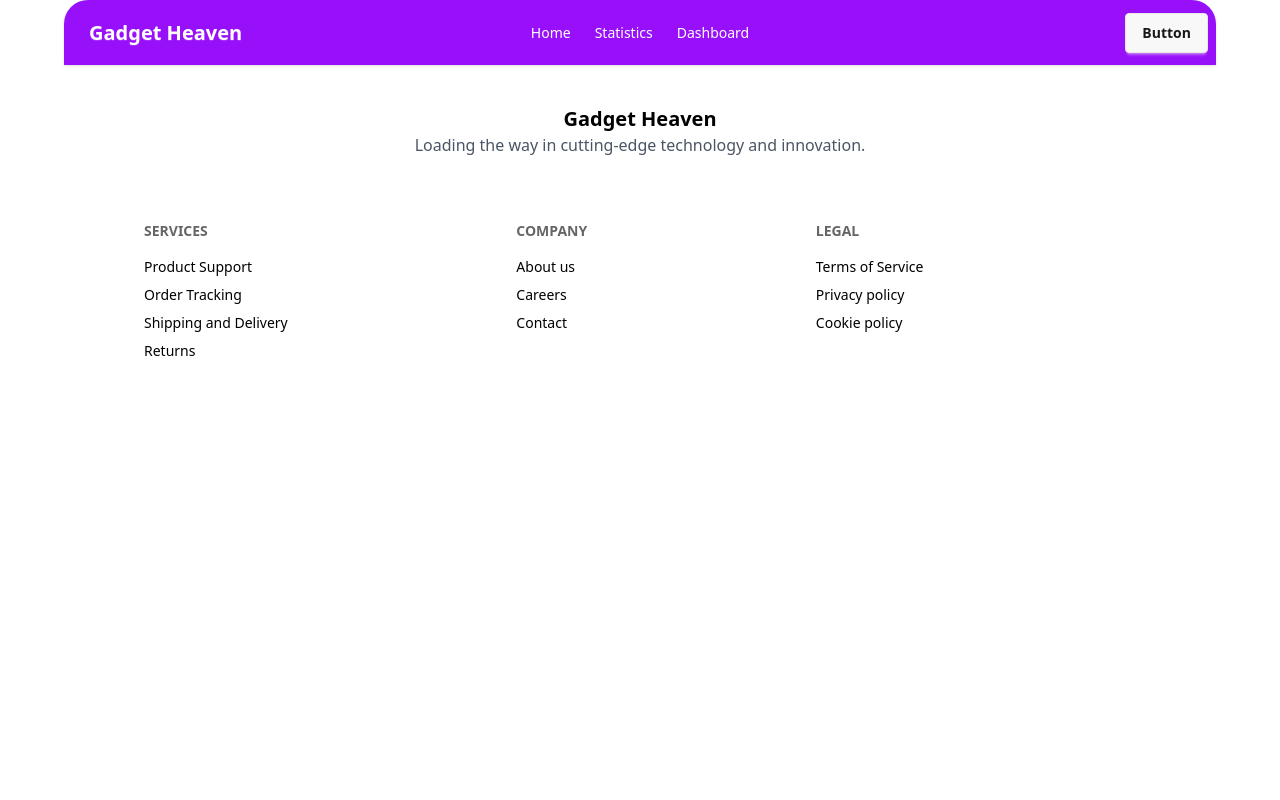
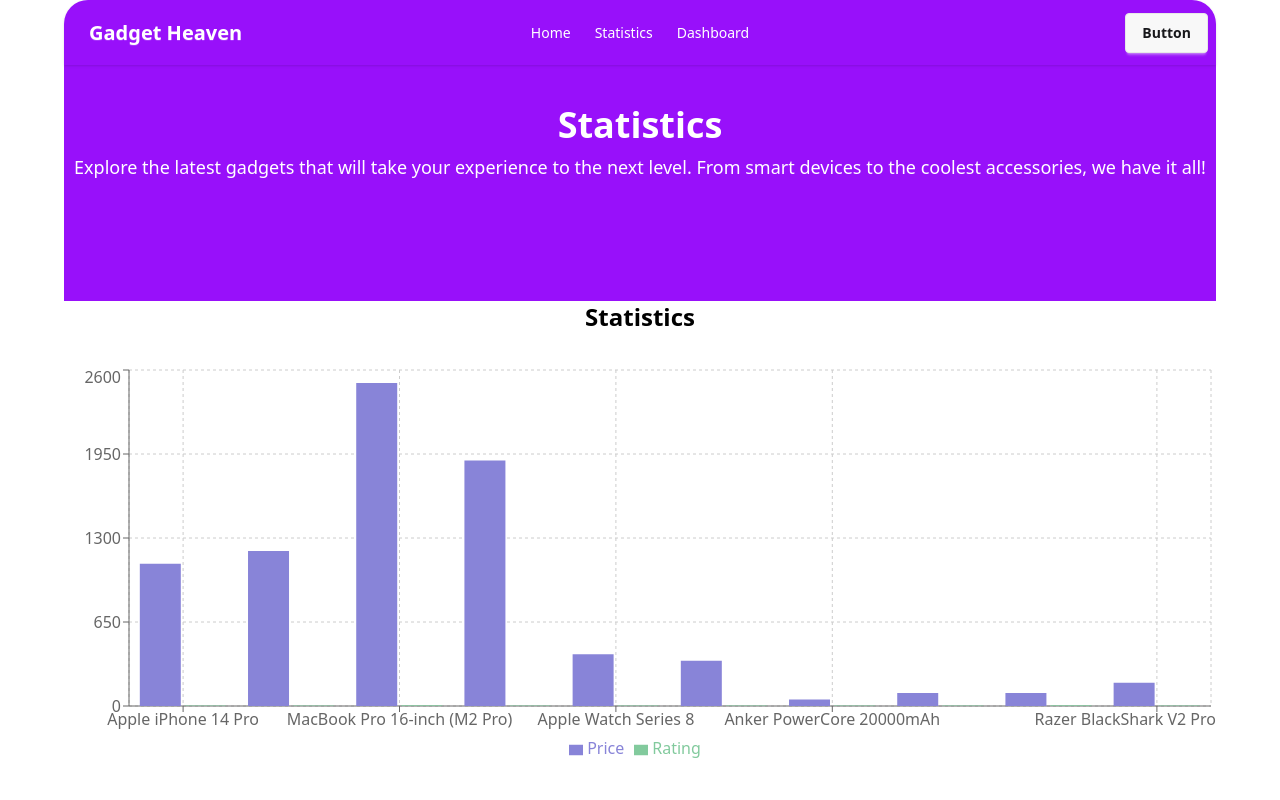
Before and after one commit to feeza-T/Gadget-Heaven, a React (Vite) app: page /statistics in a window 1280 px wide. Shown: the top 800 px of the page. Built offline with nearby package versions, Linux system fonts and the light colour scheme.

Commit message:
Done the Statistics part Using Rechart

```diff
--- a/package.json
+++ b/package.json
@@ -18,6 +18,7 @@
     "react-icons": "^5.4.0",
     "react-router-dom": "^7.1.5",
     "react-tabs": "^6.1.0",
+    "recharts": "^2.15.1",
     "sort-by": "^1.2.0",
     "tailwindcss": "^4.0.3"
   },
--- a/src/components/statistics/Statistics.jsx
+++ b/src/components/statistics/Statistics.jsx
@@ -1,11 +1,51 @@
-
+import  { useState, useEffect } from 'react';
+import { BarChart, Bar, XAxis, YAxis, CartesianGrid, Tooltip, Legend, ResponsiveContainer } from 'recharts';
 
 const Statistics = () => {
-    return (
-        <div>
+  const [chartData, setChartData] = useState([]);
 
-        </div>
-    );
+  useEffect(() => {
+     fetch('/gadgetsData.json')
+      .then((response) => response.json())
+      .then((data) => {
+        const chartData = data.map(item => ({
+          name: item.product_title,
+          price: item.price,
+          rating: item.rating
+        }));
+
+        setChartData(chartData);
+      })
+      .catch((error) => {
+        console.error("Error fetching data:", error);
+      });
+  }, []);
+
+  return (
+    <div className='mb-20'>
+        <div className="bg-purple-600 text-white text-center py-10 pb-30">
+        <h1 className="text-4xl font-bold">Statistics</h1>
+        <p className="mt-2 text-lg">
+        Explore the latest gadgets that will take your experience to the next level. From smart devices to the coolest accessories, we have it all!
+        </p>
+      </div>
+
+      <h1 className="text-center text-black text-2xl font-semibold mb-8">Statistics</h1>
+
+      {/* Bar Chart for Product Price */}
+      <ResponsiveContainer width="100%" height={400}>
+        <BarChart data={chartData}>
+          <CartesianGrid strokeDasharray="3 3" />
+          <XAxis dataKey="name" />
+          <YAxis />
+          <Tooltip />
+          <Legend />
+          <Bar dataKey="price" fill="#8884d8" name="Price" />
+          <Bar dataKey="rating" fill="#82ca9d" name="Rating" />
+        </BarChart>
+      </ResponsiveContainer>
+    </div>
+  );
 };
 
 export default Statistics;
```
Also changed, not shown: 1 other file (tests, documents, lock files or other folders).
